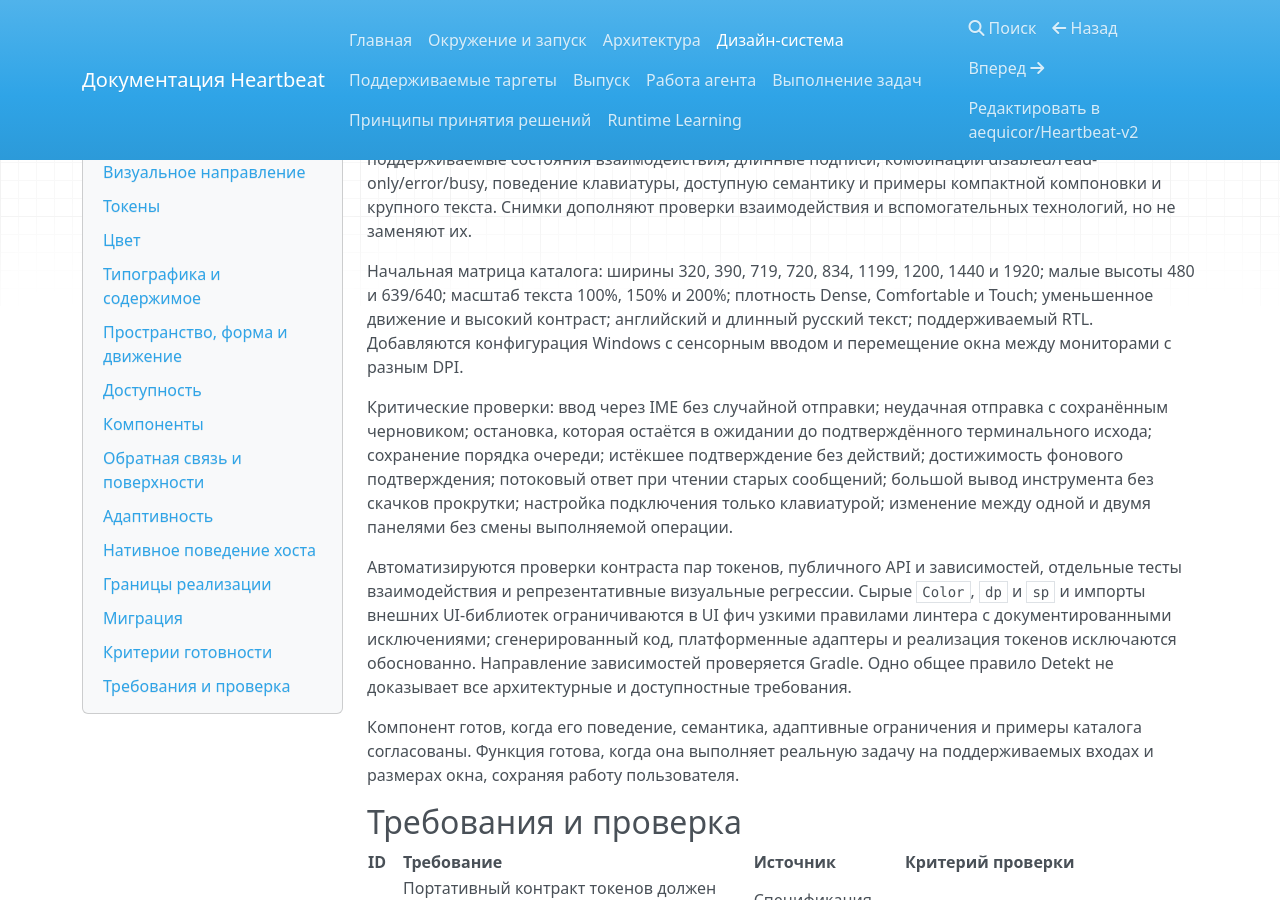
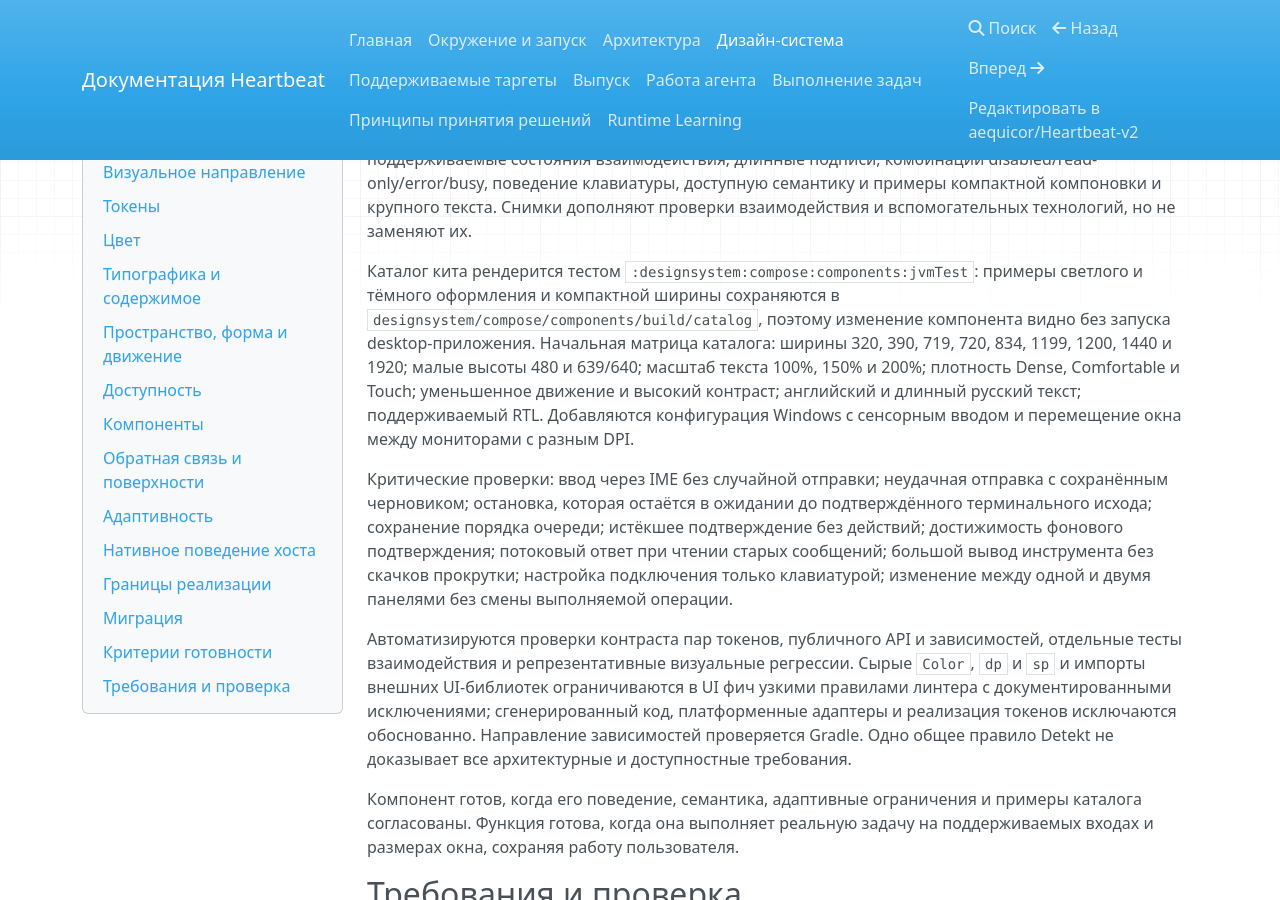
Before and after one commit to aequicor/Heartbeat-v2, an MkDocs documentation site: the page built from docs/specs/design-system.md, in a window 1280 px wide and 900 px high, scrolled down 16589 px. Built offline with MkDocs 1.6.1, drawn with Linux system fonts in a browser that asks for light colours; nearby versions of some CDN libraries.

Commit message:
Описать рендер каталога как проверку кита

```diff
--- a/docs/specs/design-system.md
+++ b/docs/specs/design-system.md
@@ -650,6 +650,10 @@ input/approval, stopping, completed, canceled, partially completed, failed, outc
 клавиатуры, доступную семантику и примеры компактной компоновки и крупного текста. Снимки
 дополняют проверки взаимодействия и вспомогательных технологий, но не заменяют их.
 
+Каталог кита рендерится тестом `:designsystem:compose:components:jvmTest`: примеры светлого и
+тёмного оформления и компактной ширины сохраняются в
+`designsystem/compose/components/build/catalog`, поэтому изменение компонента видно без запуска
+desktop-приложения.
 Начальная матрица каталога: ширины 320, 390, 719, 720, 834, 1199, 1200, 1440 и 1920; малые высоты
 480 и 639/640; масштаб текста 100%, 150% и 200%; плотность Dense, Comfortable и Touch; уменьшенное
 движение и высокий контраст; английский и длинный русский текст; поддерживаемый RTL. Добавляются
```
